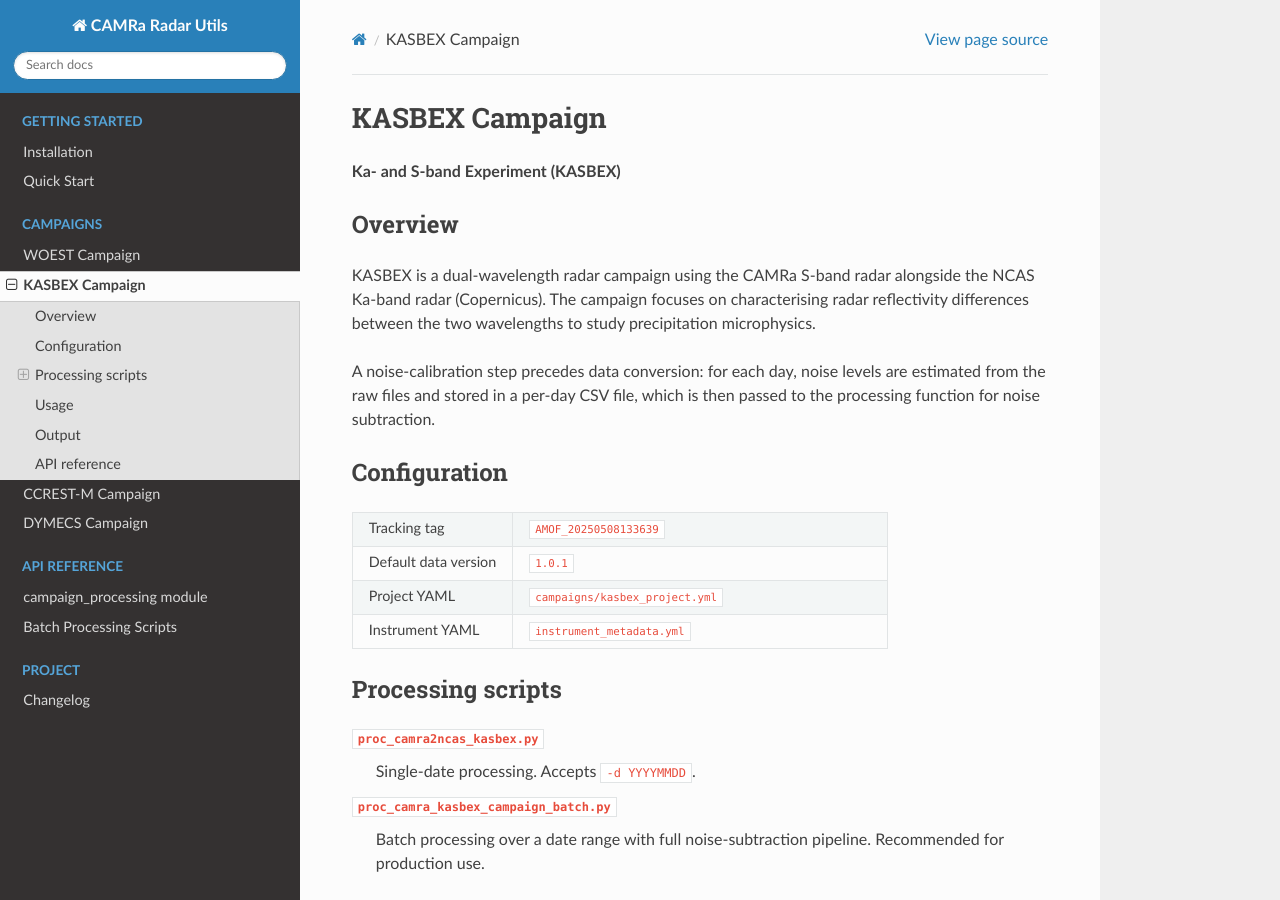
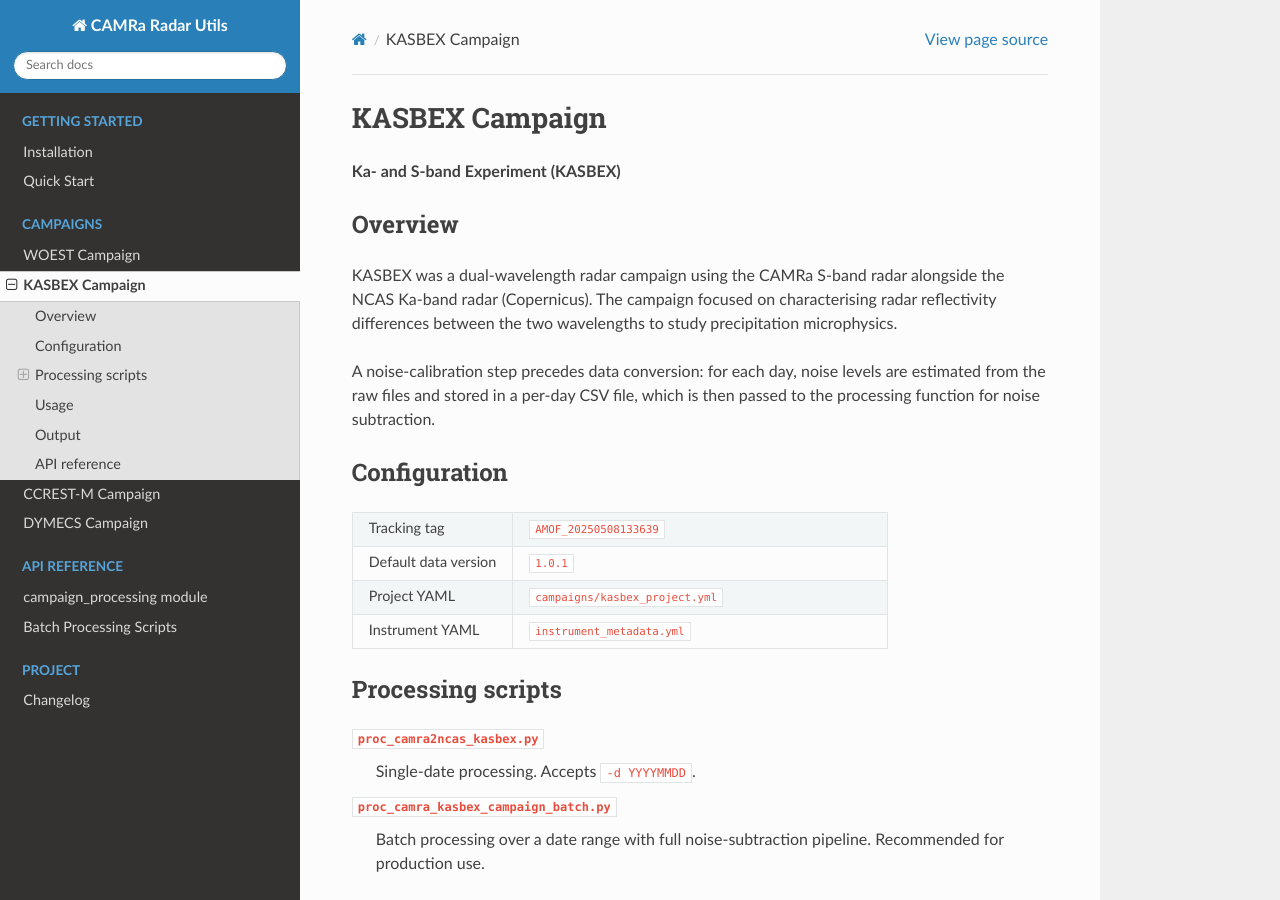
Before and after one commit to longlostjames/camra-radar-utils, a Sphinx documentation site: the page built from docs/campaigns/kasbex.rst, in a window 1280 px wide and 900 px high. Built offline with Sphinx 7.4.7 and the Read the Docs theme 3.1.0, drawn with Linux system fonts in a browser that asks for light colours.

Commit message:
Use past tense in CCREST-M and KASBEX campaign overviews

```diff
--- a/docs/campaigns/ccrest.rst
+++ b/docs/campaigns/ccrest.rst
@@ -6,8 +6,8 @@ CCREST-M Campaign
 Overview
 --------
 
-CCREST-M aims to improve the representation of cirrus and ice cloud within
-weather and climate models.  The campaign uses the FAAM BAe-146 aircraft as
+CCREST-M aimed to improve the representation of cirrus and ice cloud within
+weather and climate models.  The campaign used the FAAM BAe-146 aircraft as
 its central platform, capturing simultaneous passive (FAAM aircraft) and
 active (Chilbolton radars) remote-sensing measurements across the microwave
 and sub-millimetre spectrum to better constrain ice scattering models and
--- a/docs/campaigns/kasbex.rst
+++ b/docs/campaigns/kasbex.rst
@@ -6,8 +6,8 @@ KASBEX Campaign
 Overview
 --------
 
-KASBEX is a dual-wavelength radar campaign using the CAMRa S-band radar
-alongside the NCAS Ka-band radar (Copernicus).  The campaign focuses on
+KASBEX was a dual-wavelength radar campaign using the CAMRa S-band radar
+alongside the NCAS Ka-band radar (Copernicus).  The campaign focused on
 characterising radar reflectivity differences between the two wavelengths
 to study precipitation microphysics.
 
```
